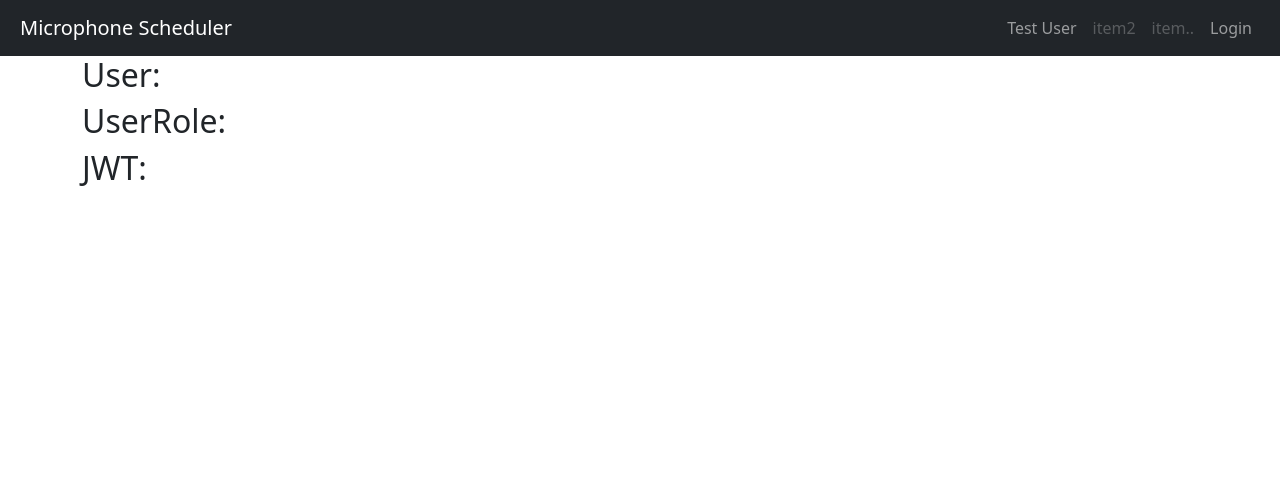
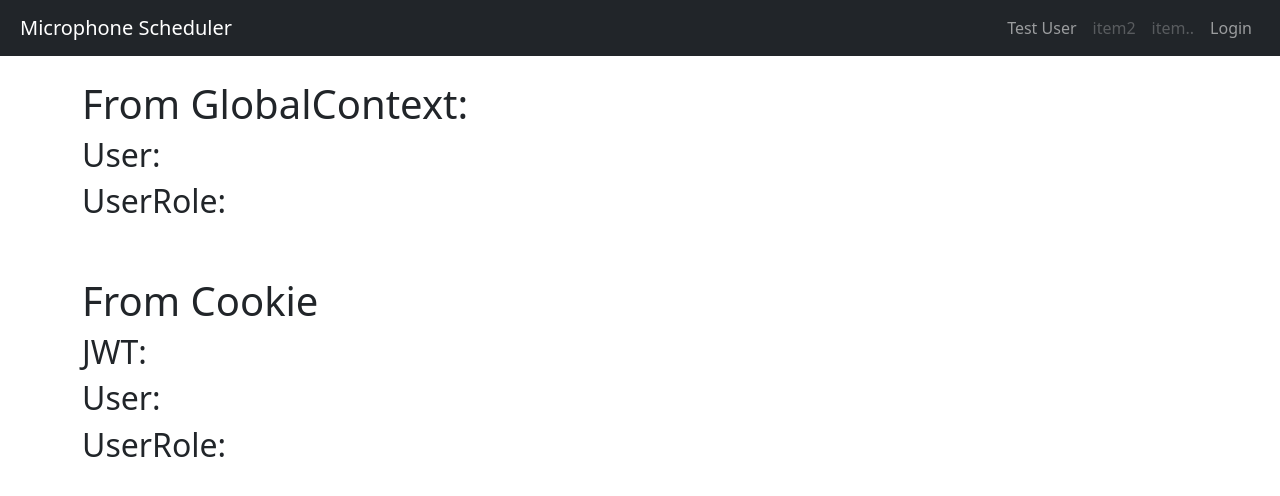
Before and after one commit to Jari1980/MicrophoneSchedulerF, a React (Vite) app: page /testuser in a window 1280 px wide. Shown: the top 496 px of the page. Built offline with nearby package versions, Linux system fonts and the light colour scheme.

Commit message:
Moved username and role to cookie, if logged in name and logout appears in navbar else login, after login redirecting to root

```diff
--- a/src/components/LogIn.jsx
+++ b/src/components/LogIn.jsx
@@ -3,18 +3,16 @@ import { Button, Form } from "react-bootstrap";
 import axios from "axios";
 import { useGlobalContext } from "./context";
 import { useCookies } from "react-cookie";
+import { useNavigate } from "react-router-dom";
 
 const LogIn = () => {
     const{userName, setUserName} = useGlobalContext();
     const{userRole, setUserRole} = useGlobalContext();
-    const [cookies, setCookie] = useCookies(["jwtToken"])
+    const [cookies, setCookie] = useCookies(["jwtToken", "userName", "userRole"]);
+    const navigate = useNavigate();
 
   function handleSubmit(event) {
     event.preventDefault();
-    const userData = {
-      username: event.currentTarget.elements.formUserName.value,
-      password: event.currentTarget.elements.formPassword.value,
-    };
     try {
       axios
         .post("http://localhost:8080/api/v1/user/login", {
@@ -31,10 +29,14 @@ const LogIn = () => {
               "\nuserRole: " +
               response.data.userRole
           );
-          setUserName(response.data.userName)
-          setUserRole(response.data.userRole)
+          setUserName(response.data.userName) //The globalstate will not be used here but keeping it if someone want to see how they are used
+          setUserRole(response.data.userRole) //
           setCookie("jwtToken", response.data.jwtToken, {path: "/"})
+          setCookie("userName", response.data.userName, {path: "/"})
+          setCookie("userRole", response.data.userRole, {path: "/"})
+          navigate("/")
         });
+
     } catch (error) {
       console.log("Error logging in: " + error);
     }
--- a/src/components/NavBar.jsx
+++ b/src/components/NavBar.jsx
@@ -1,8 +1,16 @@
 import React from 'react';
-import { Navbar, Nav } from 'react-bootstrap';
+import { Navbar, Nav, Button } from 'react-bootstrap';
 import { Link } from 'react-router-dom';
+import { useCookies } from 'react-cookie';
 
 const NavBar = () => {
+    const [cookies, setCookie] = useCookies(["jwtToken", "userName", "userRole"]);
+    function logout(){
+        setCookie("jwtToken", "", {path: "/"})
+        setCookie("userName", "", {path: "/"})
+        setCookie("userRole", "", {path: "/"})
+    }
+
     return (
         <>
         <Navbar expand="sm" bg="dark" data-bs-theme="dark" sticky="top">
@@ -13,7 +21,7 @@ const NavBar = () => {
               <Nav.Link as={Link} to="/testUser">Test User</Nav.Link>
               <Nav.Link as={Link} to="/item2" disabled>item2</Nav.Link>
               <Nav.Link as={Link} to="/item.." disabled>item..</Nav.Link>
-              <Nav.Link as={Link} to="/login">Login</Nav.Link>
+              {cookies.userName == "" || cookies.userName == null ? <Nav.Link as={Link} to="/login">Login</Nav.Link> : <Button onClick={() => logout()}>{cookies.userName} SignOut</Button>}
             </Nav>
           </Navbar.Collapse>
         </Navbar>
--- a/src/components/TestUser.jsx
+++ b/src/components/TestUser.jsx
@@ -6,14 +6,21 @@ import { useCookies } from "react-cookie";
 const TestUser = () => {
   const { userName, setUserName } = useGlobalContext();
   const { userRole, setUserRole } = useGlobalContext();
-  const [cookies, setCookie] = useCookies(["jwtToken"]);
+  const [cookies, setCookie] = useCookies(["jwtToken", "userName", "userRole"]);
 
   return (
     <>
       <Container>
+        <br />
+        <h1>From GlobalContext: </h1>
         <h2>User: {userName}</h2>
         <h2>UserRole: {userRole}</h2>
+        <br />
+        <br />
+        <h1>From Cookie</h1>
         <h2>JWT: {cookies.jwtToken}</h2>
+        <h2>User: {cookies.userName}</h2>
+        <h2>UserRole: {cookies.userRole}</h2>
       </Container>
     </>
   );
```
